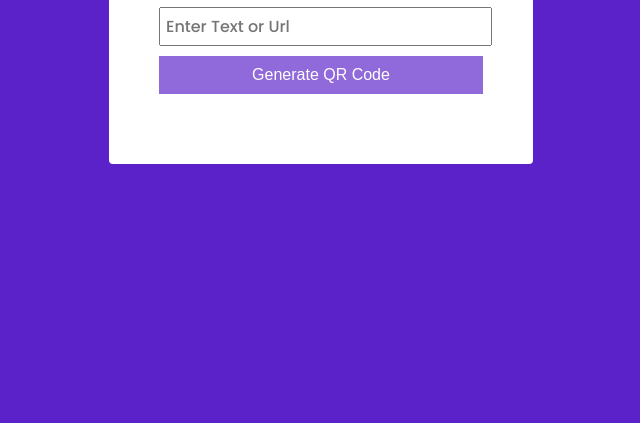
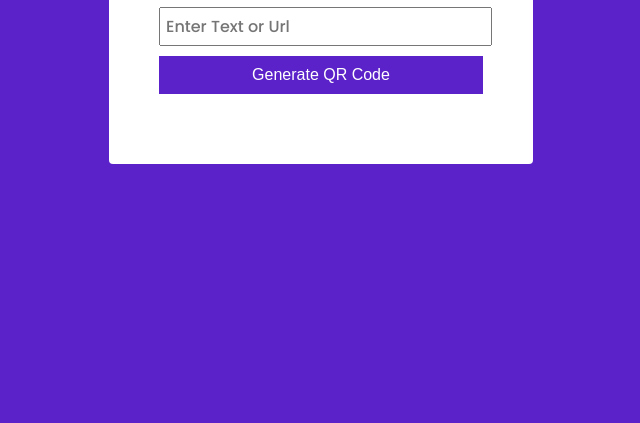
Before and after one commit to qadriuvesh/qrcode, a plain HTML site: page index.html in a window 1280 px wide. Shown: the part 377-800 px from the top of the page, without its empty margins (319-959 px from the left). Drawn offline with Linux system fonts and the light colour scheme.

Commit message:
style.css updated

```diff
--- a/style.css
+++ b/style.css
@@ -45,13 +45,13 @@ p{
     padding:10px 0px;
     margin-bottom: 20px;
     font-size: 16px;
-    background-color: rgba(92, 34, 201, 0.678);
+    background-color: rgba(92, 34, 201);
     border: none;
     color:white;
     cursor: pointer;
 }
 .generateQr button:hover{
-    background-color: rgb(92, 34, 201);
+    background-color: rgb(92, 34, 201,0.900);
 }
 
 .image{
```
